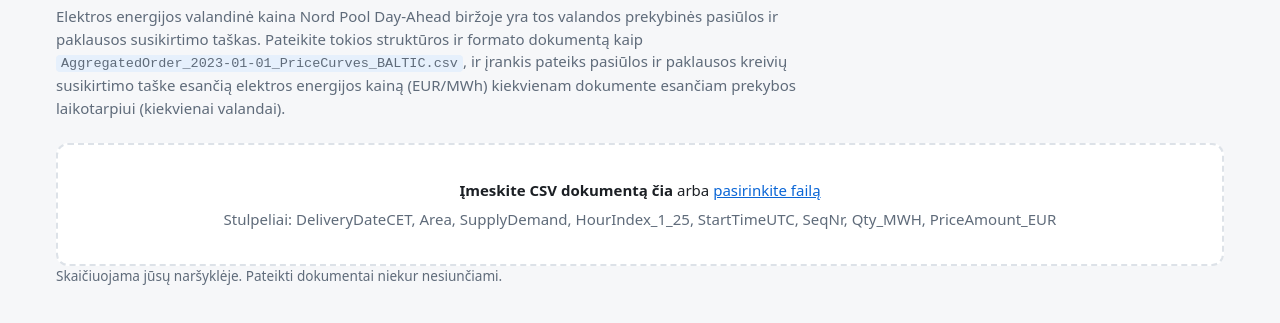
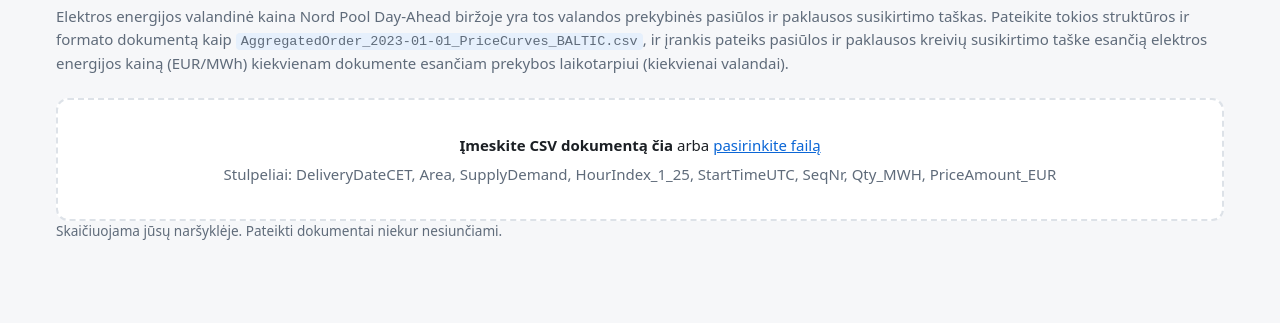
Before and after one commit to lijanal/task, a plain HTML site: page index.html in a window 1280 px wide. Shown: the part 45-368 px from the top of the page. Drawn offline with Linux system fonts and the light colour scheme.

Commit message:
Let the intro paragraph use the full content width
Co-Authored-By: Claude Opus 5.5 <noreply@anthropic.com>

```diff
--- a/styles.css
+++ b/styles.css
@@ -43,7 +43,7 @@ header { padding-top: 32px; }
 h1 { font-size: 1.75rem; margin: 0 0 8px; }
 h2 { font-size: 1.15rem; margin: 0; }
 h3 { font-size: 1rem; margin: 0 0 12px; }
-.lead { color: var(--muted); max-width: 760px; margin: 0 0 24px; }
+.lead { color: var(--muted); margin: 0 0 24px; }
 code { font-size: .9em; background: var(--accent-soft); padding: 1px 5px; border-radius: 4px; overflow-wrap: anywhere; }
 .muted { color: var(--muted); }
 .small { font-size: .85rem; }
```
